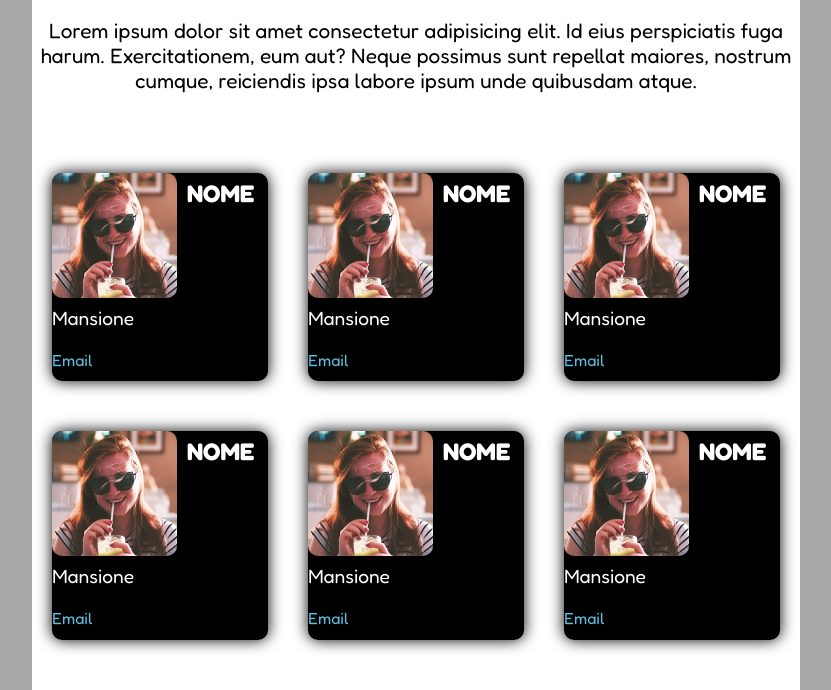
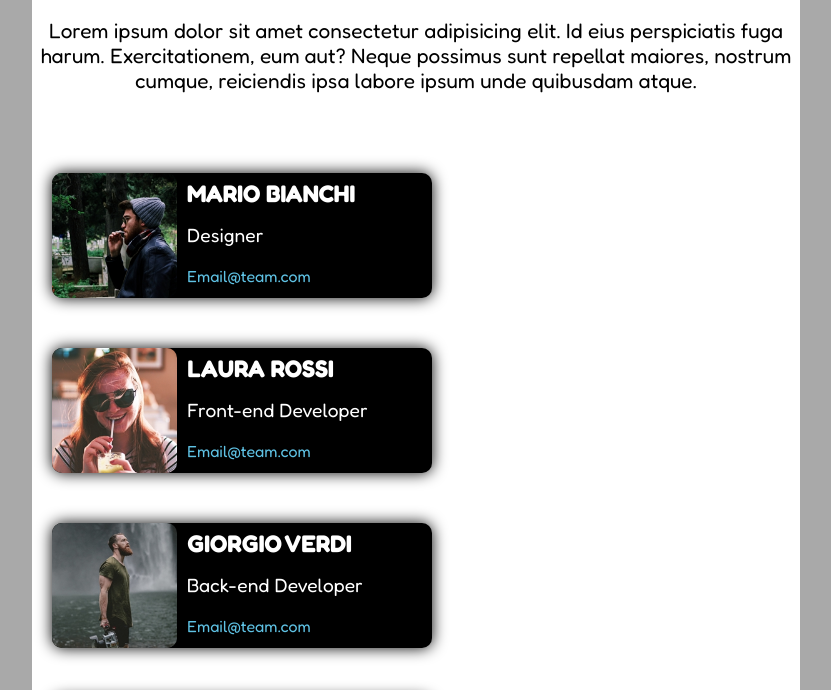
Before and after one commit to MarcoMazzilli/html-css-float-cards, a plain HTML site: page index.html in a window 1280 px wide. Shown: the part 110-800 px from the top of the page, without its empty margins (224-1055 px from the left). Drawn offline with Linux system fonts and the light colour scheme.

Commit message:
[Fix] Card style + hover + mail-pseudo-selector

```diff
--- a/css/style.css
+++ b/css/style.css
@@ -11,6 +11,7 @@ body {
 
 .container-main {
   width: 60%;
+  min-width: 500px;
   height: 1200px;
   background-color: white;
   margin: auto;
@@ -35,6 +36,7 @@ header p {
 /* Start generic card style */
 .card {
   width: calc((100% - 120px) / 3);
+  min-width: 380px ;
   background-color: black;
   float: left;
   color: white;
@@ -59,9 +61,15 @@ font-size: 1.5rem;
   display: block;
   font-size: 1.2rem;
 }
-.card a {
+.card a:last-child{
   text-decoration: none;
   color: rgb(95, 194, 228);
+}
+.card a:last-child::after {
+  content: "@team.com";
+}
+.card a:hover {
+  color: rgb(228, 42, 109);
 }
 /* End generic card style */
 
--- a/index.html
+++ b/index.html
@@ -21,44 +21,44 @@
   <main>
 
     <section class="card">
-      <img src="img/female1.png" alt="">
-      <h3>Nome</h3>
-      <span>Mansione</span>
+      <img src="img/male1.png" alt="">
+      <h3>Mario Bianchi</h3>
+      <span>Designer</span>
       <a href="#">Email</a>
     </section>
 
     <section class="card">
       <img src="img/female1.png" alt="">
-      <h3>Nome</h3>
-      <span>Mansione</span>
+      <h3>Laura Rossi</h3>
+      <span>Front-end Developer</span>
       <a href="#">Email</a>
     </section>
 
     <section class="card">
-      <img src="img/female1.png" alt="">
-      <h3>Nome</h3>
-      <span>Mansione</span>
+      <img src="img/male2.png" alt="">
+      <h3>Giorgio Verdi</h3>
+      <span>Back-end Developer</span>
       <a href="#">Email</a>
     </section>
 
     <section class="card">
-      <img src="img/female1.png" alt="">
-      <h3>Nome</h3>
-      <span>Mansione</span>
+      <img src="img/female2.png" alt="">
+      <h3>Marta lorem ipsum</h3>
+      <span>SEO Specialist</span>
       <a href="#">Email</a>
     </section>
 
     <section class="card">
-      <img src="img/female1.png" alt="">
-      <h3>Nome</h3>
-      <span>Mansione</span>
+      <img src="img/male3.png" alt="">
+      <h3>Roberto Selettore</h3>
+      <span>Project Manager</span>
       <a href="#">Email</a>
     </section>
 
     <section class="card">
-      <img src="img/female1.png" alt="">
-      <h3>Nome</h3>
-      <span>Mansione</span>
+      <img src="img/female3.png" alt="">
+      <h3>Daniela Mysql</h3>
+      <span>Analyst</span>
       <a href="#">Email</a>
     </section>
   </main>
```
